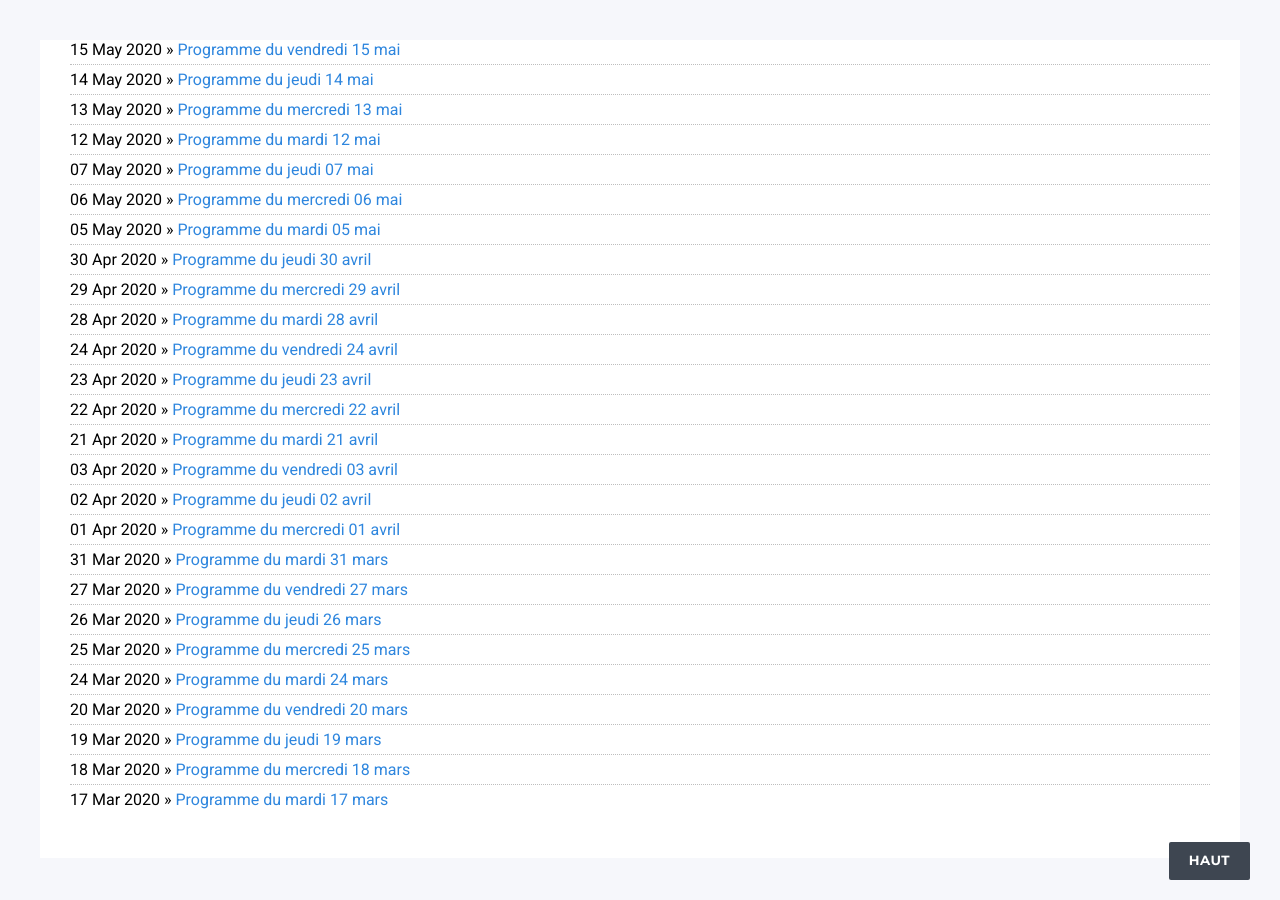
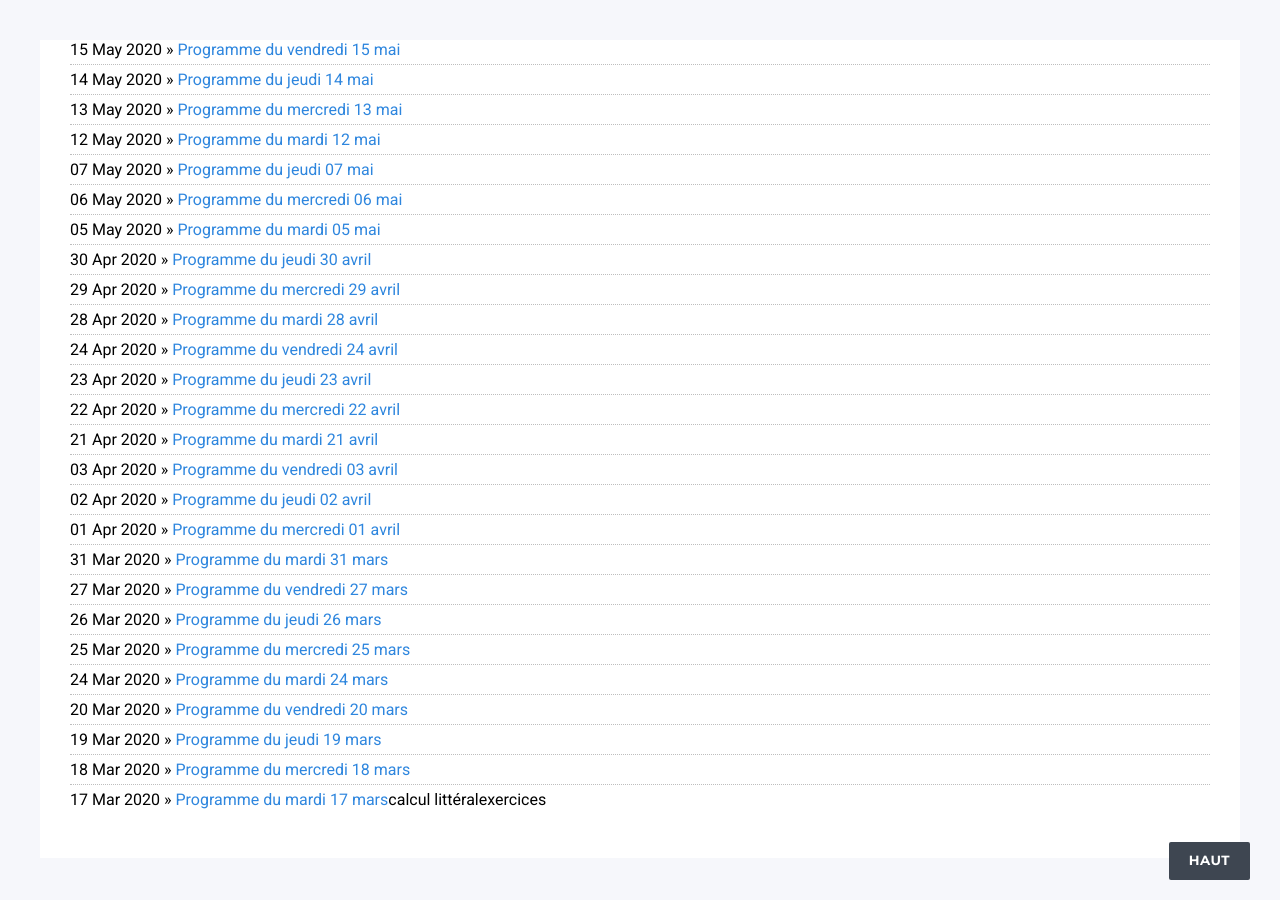
Before and after one commit to DangSinslay/DangSinslay.github.io, a Jekyll site: the page built from blog4/index.html, in a window 1280 px wide and 900 px high, scrolled down 789 px. Built offline with Jekyll 4.4.1, drawn with Linux system fonts in a browser that asks for light colours.

Commit message:
Update index.html

```diff
--- a/blog4/index.html
+++ b/blog4/index.html
@@ -7,7 +7,7 @@
 	<ul class="posts">
 
 	  {% for post in site.categories.4eme %}
-	    <li><span>{{ post.date | date_to_string }}</span> » <a href="{{ post.url }}" title="{{ post.title }}">{{ post.title }}</a></li>
+	    <li><span>{{ post.date | date_to_string }}</span> » <a href="{{ post.url }}" title="{{ post.title }}">{{ post.title }}</a><span class="chapter">{{ post.chapter }}</span><span class="format">{{ post.format }}</span></li>
 	  {% endfor %}
 	</ul>
 </div>
```
